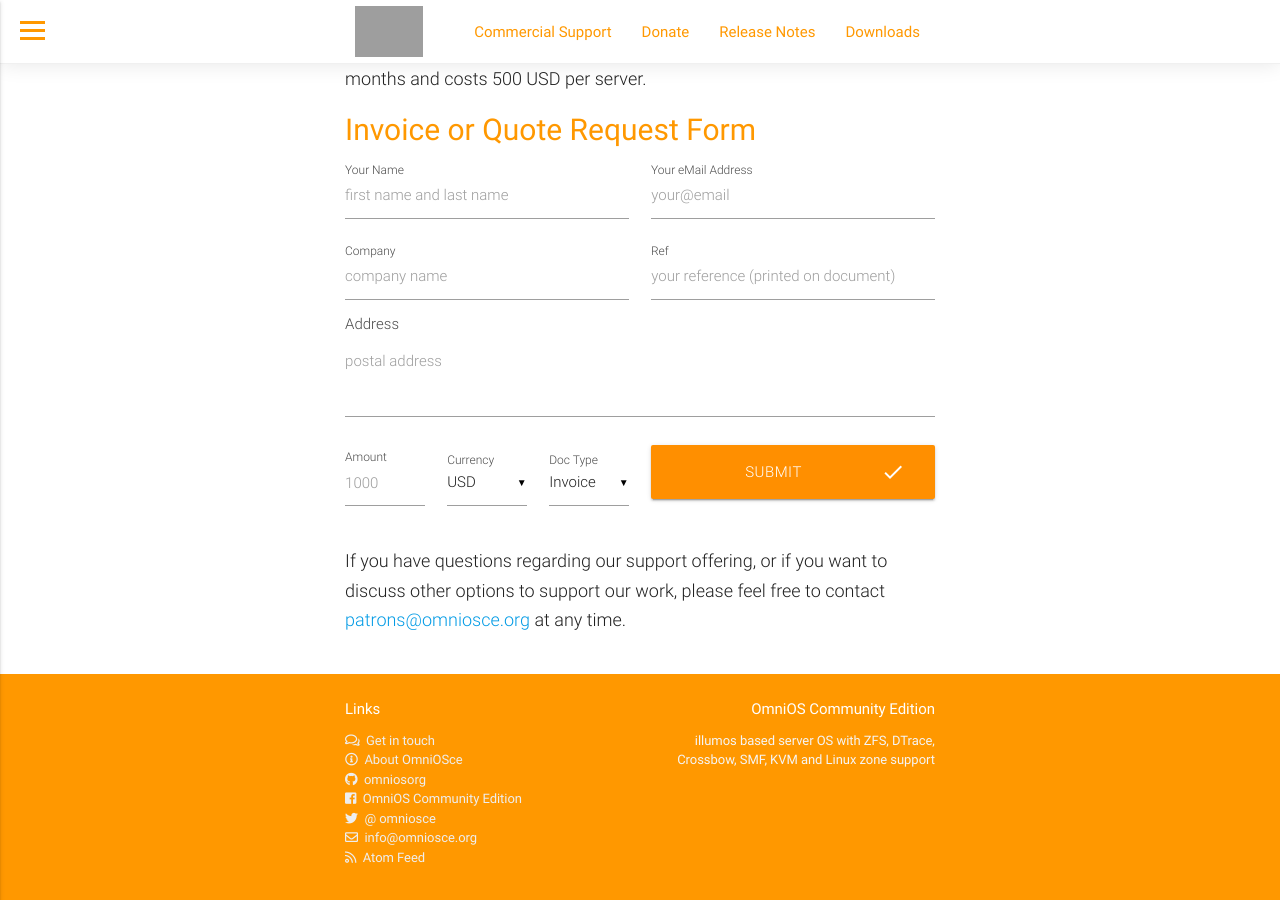
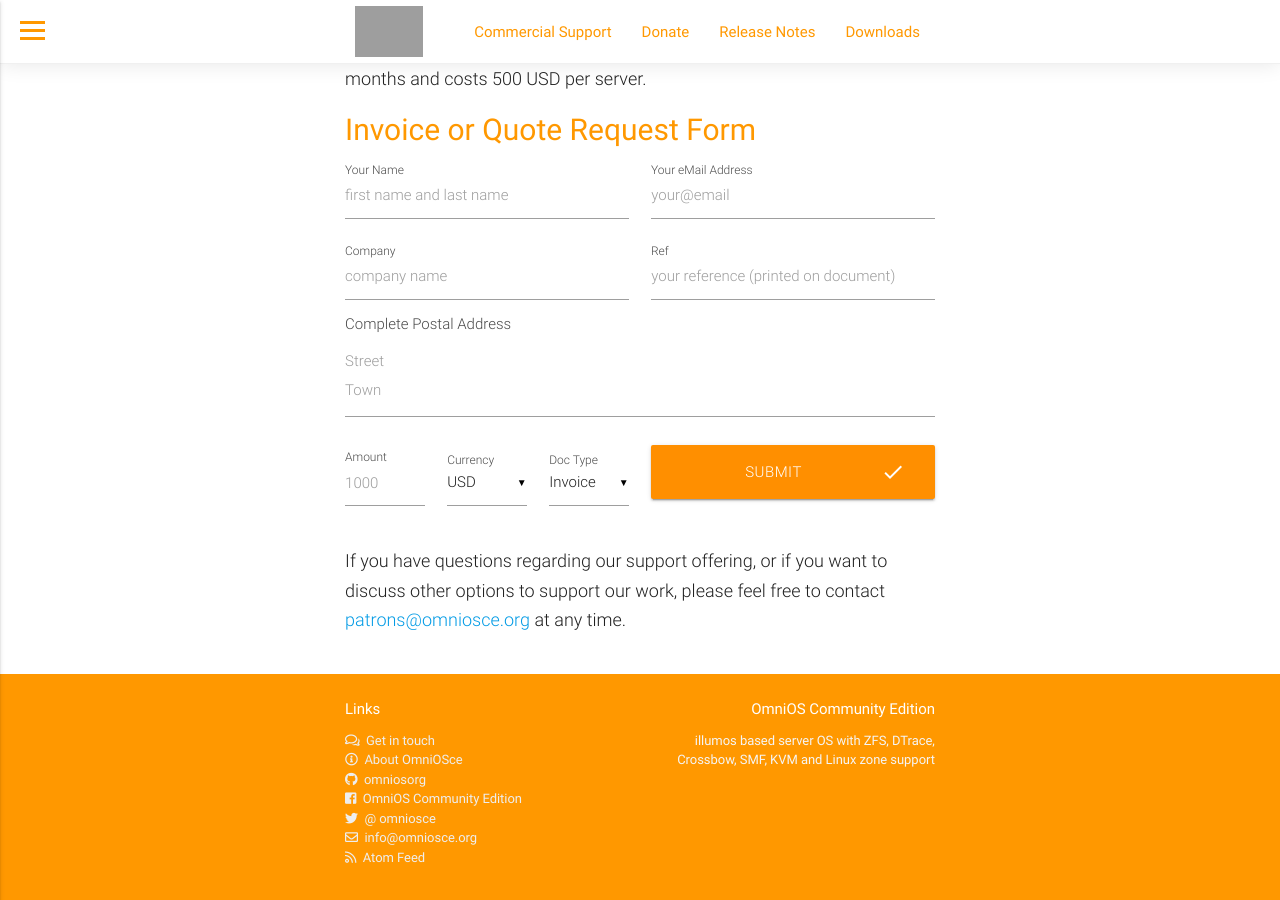
Before and after one commit to omniosorg/omniosorg.github.io, a Jekyll site: the page built from invoice.md, in a window 1280 px wide and 900 px high, scrolled down 570 px. Built offline with Jekyll 4.4.1, drawn with Linux system fonts in a browser that asks for light colours; grey boxes are pictures that could not be loaded.

Commit message:
update invoice form

```diff
--- a/invoice.md
+++ b/invoice.md
@@ -48,8 +48,9 @@
     <label for="name">Ref</label>
 </div>
 <div class="input-field col s12">
-    <textarea placeholder="postal address" name="address" id="address_fld" class="materialize-textarea validate"></textarea>
-    <label for="address">Address</label>
+    <textarea placeholder="Street
+Town" name="address" id="address_fld" class="materialize-textarea validate"></textarea>
+    <label for="address">Complete Postal Address</label>
 </div>
 <div class="input-field col s8 m2">
     <input placeholder="1000" name="amount" id="amount_fld" type="text" class="validate">
```
Also changed, not shown: 1 other file.
